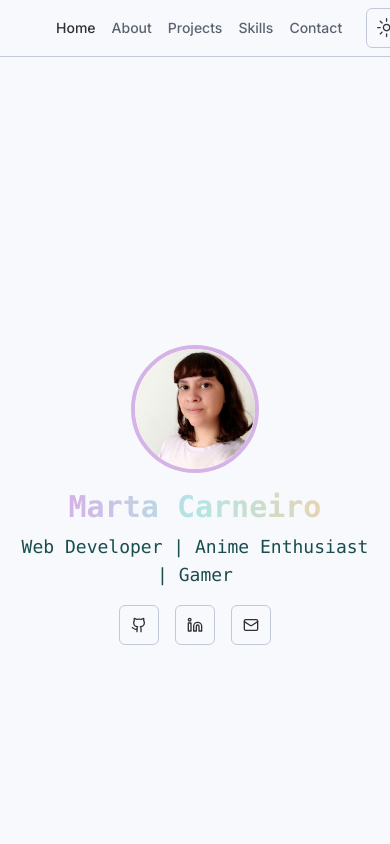
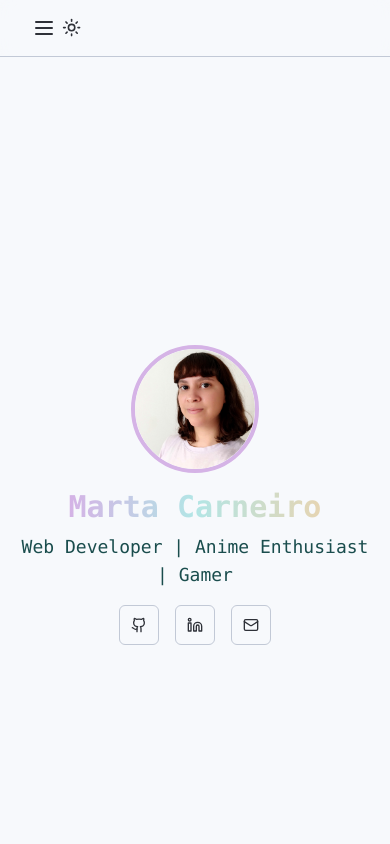
Before and after one commit to agrandemartasan/marta-carneiro-portfolio, a Next.js app: page / in a window 390 px wide. Shown: the top 844 px of the page. Built offline with nearby package versions, Linux system fonts and the light colour scheme.

Commit message:
Enhance mobile responsiveness of navigation bar

```diff
--- a/src/components/navigation.tsx
+++ b/src/components/navigation.tsx
@@ -2,59 +2,76 @@
 
 import * as React from "react";
 import Link from "next/link";
-import { MoonIcon, SunIcon } from "@radix-ui/react-icons";
+import { MoonIcon, SunIcon, MenuIcon, XIcon } from "lucide-react";
 import { useTheme } from "next-themes";
 
-import { Button } from "./ui/button";
+import { Button } from "@/components/ui/button";
 import {
   DropdownMenu,
   DropdownMenuContent,
   DropdownMenuItem,
   DropdownMenuTrigger
-} from "./ui/dropdown-menu";
+} from "@/components/ui/dropdown-menu";
 
 export function Navigation() {
   const { setTheme } = useTheme();
+  const [isOpen, setIsOpen] = React.useState(false);
+
+  const navItems = [
+    { href: "/", label: "Home" },
+    { href: "#about", label: "About" },
+    { href: "#projects", label: "Projects" },
+    { href: "#skills", label: "Skills" },
+    { href: "#contact", label: "Contact" }
+  ];
+
+  const NavItems = () => (
+    <>
+      {navItems.map((item) => (
+        <Link
+          key={item.href}
+          href={item.href}
+          className="text-sm font-medium text-muted-foreground transition-colors hover:text-primary"
+          onClick={() => setIsOpen(false)}
+        >
+          {item.label}
+        </Link>
+      ))}
+    </>
+  );
 
   return (
     <header className="sticky top-0 z-50 w-full border-b bg-background/95 backdrop-blur supports-[backdrop-filter]:bg-background/60">
       <div className="container flex h-14 items-center">
-        <nav className="flex items-center space-x-4 lg:space-x-6 mx-6">
-          <Link
-            href="/"
-            className="text-sm font-medium transition-colors hover:text-primary"
+        <div className="mr-4 hidden md:flex">
+          <Link href="/" className="mr-6 flex items-center space-x-2">
+            <span className="hidden font-bold sm:inline-block">
+              Marta Carneiro
+            </span>
+          </Link>
+          <nav className="flex items-center space-x-6 text-sm font-medium">
+            <NavItems />
+          </nav>
+        </div>
+        <div className="flex md:hidden">
+          <Button
+            variant="ghost"
+            className="px-0 text-base hover:bg-transparent focus:ring-0"
+            onClick={() => setIsOpen(!isOpen)}
           >
-            Home
-          </Link>
-          <Link
-            href="#about"
-            className="text-sm font-medium text-muted-foreground transition-colors hover:text-primary"
-          >
-            About
-          </Link>
-          <Link
-            href="#projects"
-            className="text-sm font-medium text-muted-foreground transition-colors hover:text-primary"
-          >
-            Projects
-          </Link>
-          <Link
-            href="#skills"
-            className="text-sm font-medium text-muted-foreground transition-colors hover:text-primary"
-          >
-            Skills
-          </Link>
-          <Link
-            href="#contact"
-            className="text-sm font-medium text-muted-foreground transition-colors hover:text-primary"
-          >
-            Contact
-          </Link>
-        </nav>
-        <div className="ml-auto flex items-center space-x-4">
+            {isOpen ? (
+              <XIcon className="h-6 w-6" />
+            ) : (
+              <MenuIcon className="h-6 w-6" />
+            )}
+            <span className="sr-only">Toggle Menu</span>
+          </Button>
+        </div>
+        <div className="flex flex-1 items-center justify-between space-x-2 md:justify-end">
+          <nav className="flex items-center">
             <DropdownMenu>
               <DropdownMenuTrigger asChild>
-              <Button variant="outline" size="icon">
+                <Button variant="ghost" size="icon" className="h-8 w-8">
                   <SunIcon className="h-[1.2rem] w-[1.2rem] rotate-0 scale-100 transition-all dark:-rotate-90 dark:scale-0" />
                   <MoonIcon className="absolute h-[1.2rem] w-[1.2rem] rotate-90 scale-0 transition-all dark:rotate-0 dark:scale-100" />
                   <span className="sr-only">Toggle theme</span>
@@ -72,8 +89,16 @@ export function Navigation() {
                 </DropdownMenuItem>
               </DropdownMenuContent>
             </DropdownMenu>
+          </nav>
         </div>
       </div>
+      {isOpen && (
+        <div className="md:hidden">
+          <nav className="flex flex-col space-y-3 p-4">
+            <NavItems />
+          </nav>
+        </div>
+      )}
     </header>
   );
 }
```
Lines whose indentation alone changed are shown as unchanged.
